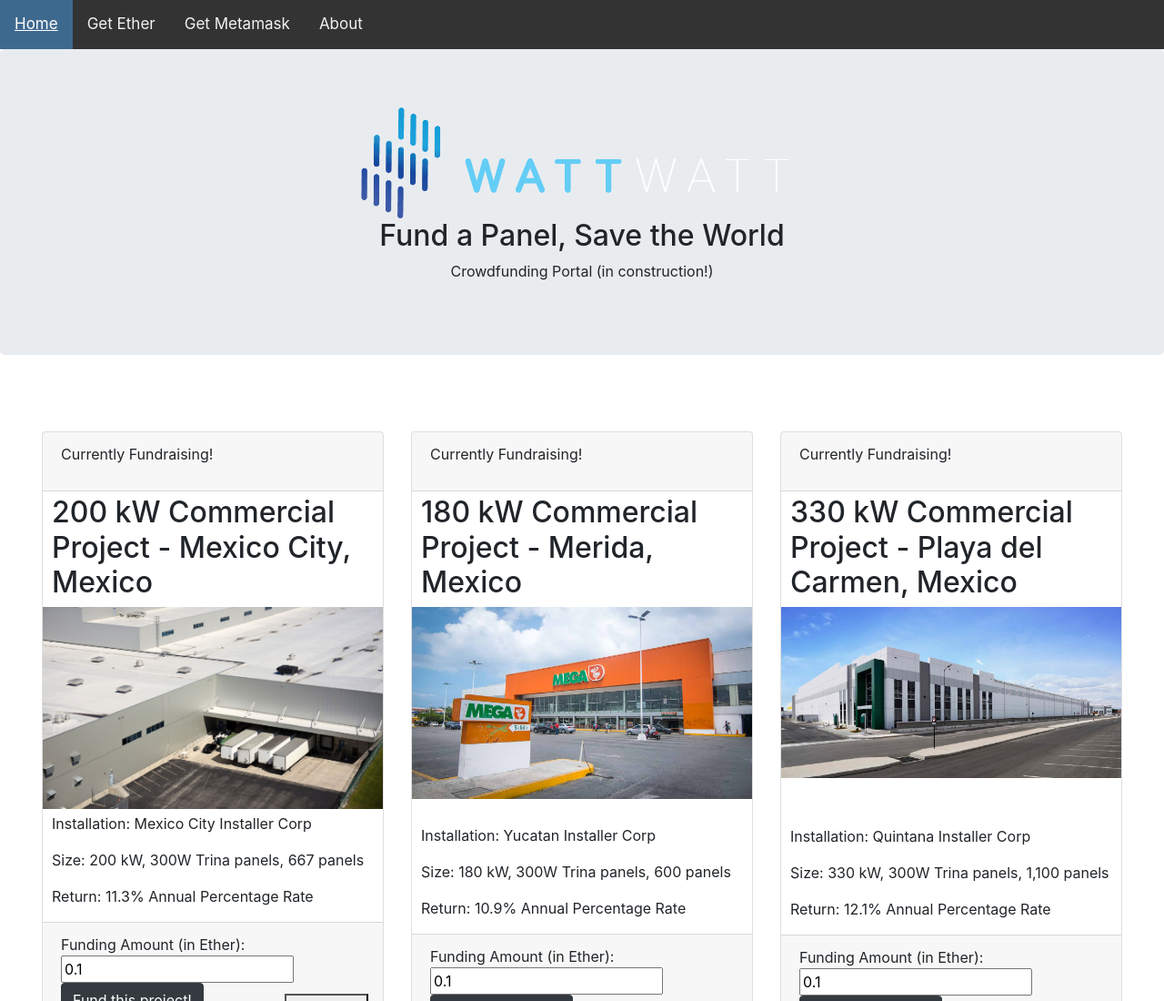
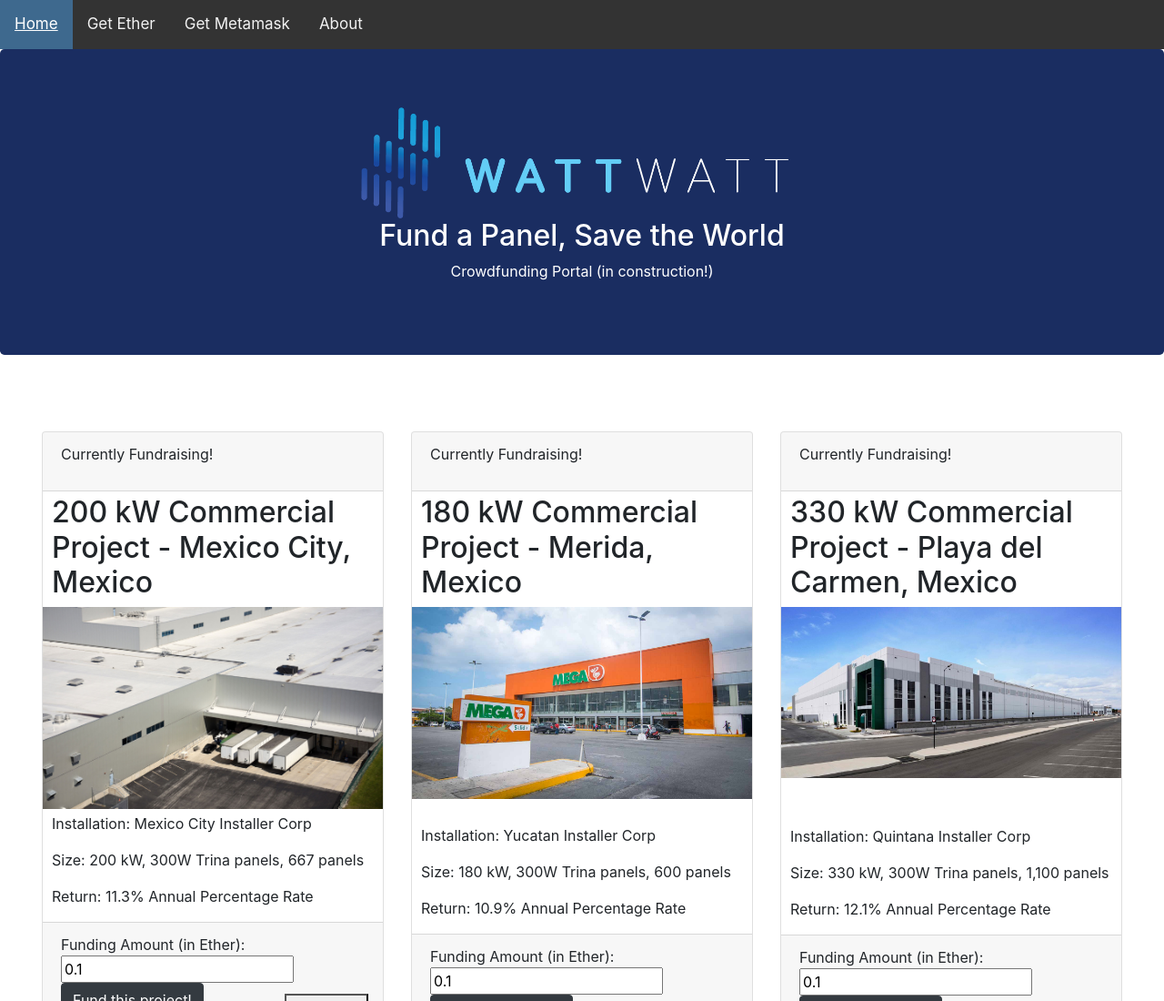
Before and after one commit to WattWattEnergy/WattWattPortal, a website: page index.html in a window 1280 px wide. Shown: the top 1100 px of the page at 91% size. Drawn offline with nearby package versions, Linux system fonts and the light colour scheme.

Commit message:
changed out jumbotron css for custom

```diff
--- a/index.html
+++ b/index.html
@@ -19,13 +19,13 @@
     </div>
 
     <header>
-        <div class="jumbotron">
+        <div class="title">
             <!-- <img class="img-fluid" src="assets/images/wattwatt.ico"> -->
             <div class="text-center">
                 <div>
                     <img src="assets/images/WattWattLogo.png" id="logo">
-                    <h2>Fund a Panel, Save the World</h2>
-                    <p>Crowdfunding Portal (in construction!)</p>
+                    <h2 style="color:white;">Fund a Panel, Save the World</h2>
+                    <p style="color:white;">Crowdfunding Portal (in construction!)</p>
                 </div>
             </div>
         </div>
--- a/style.css
+++ b/style.css
@@ -86,3 +86,27 @@
     background-color: hsl(208, 39%, 40%);
     color: white;
   }
+
+
+
+
+
+
+  .title{
+      padding:2rem 1rem;
+      margin-bottom:2rem;
+      background-color:#1a2d61;
+      border-radius:.3rem
+    }
+
+
+  @media (min-width:576px){
+
+      .title{padding:4rem 2rem}
+    }
+
+    .title-fluid{
+        padding-right:0;
+        padding-left:0;
+        border-radius:0
+    }
```
